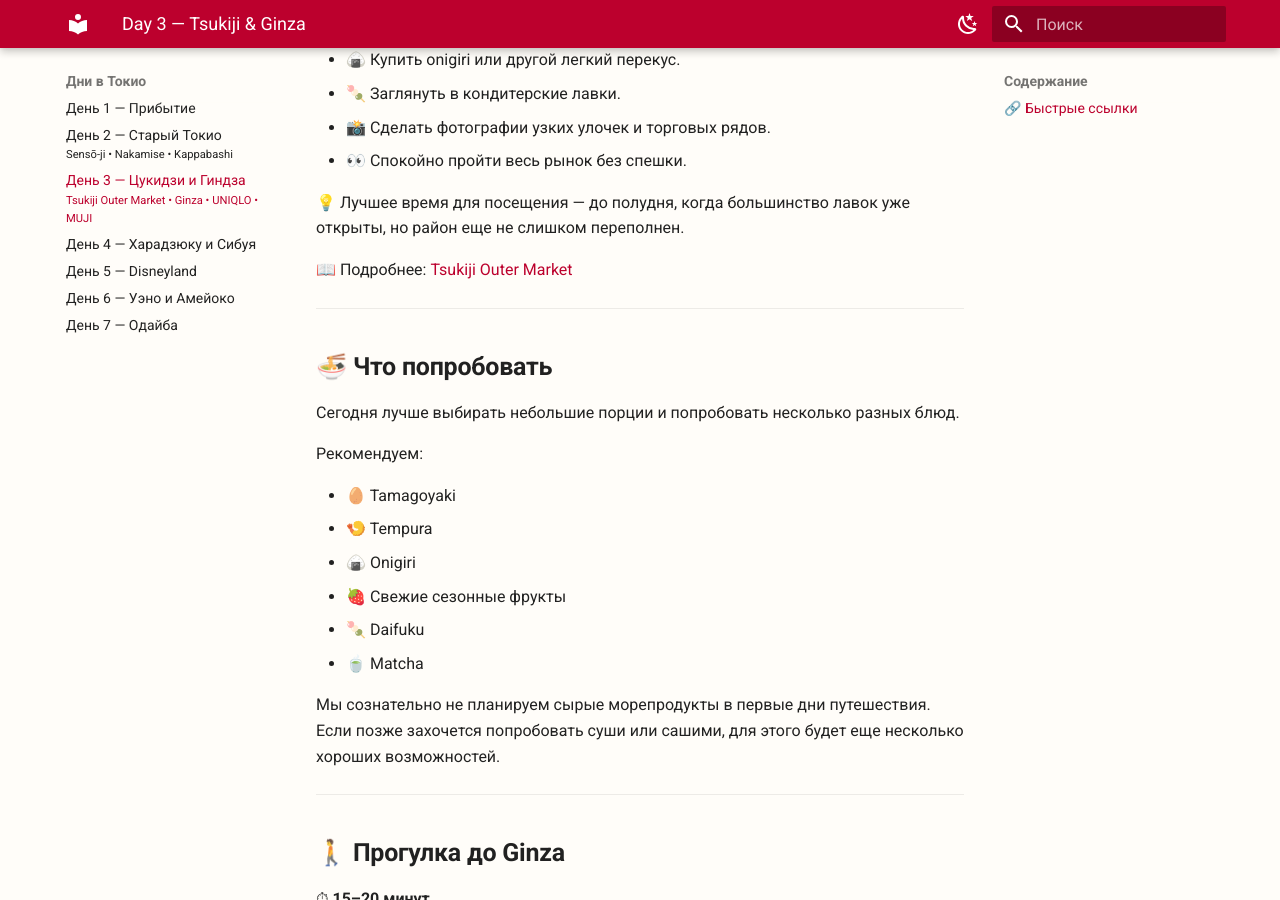
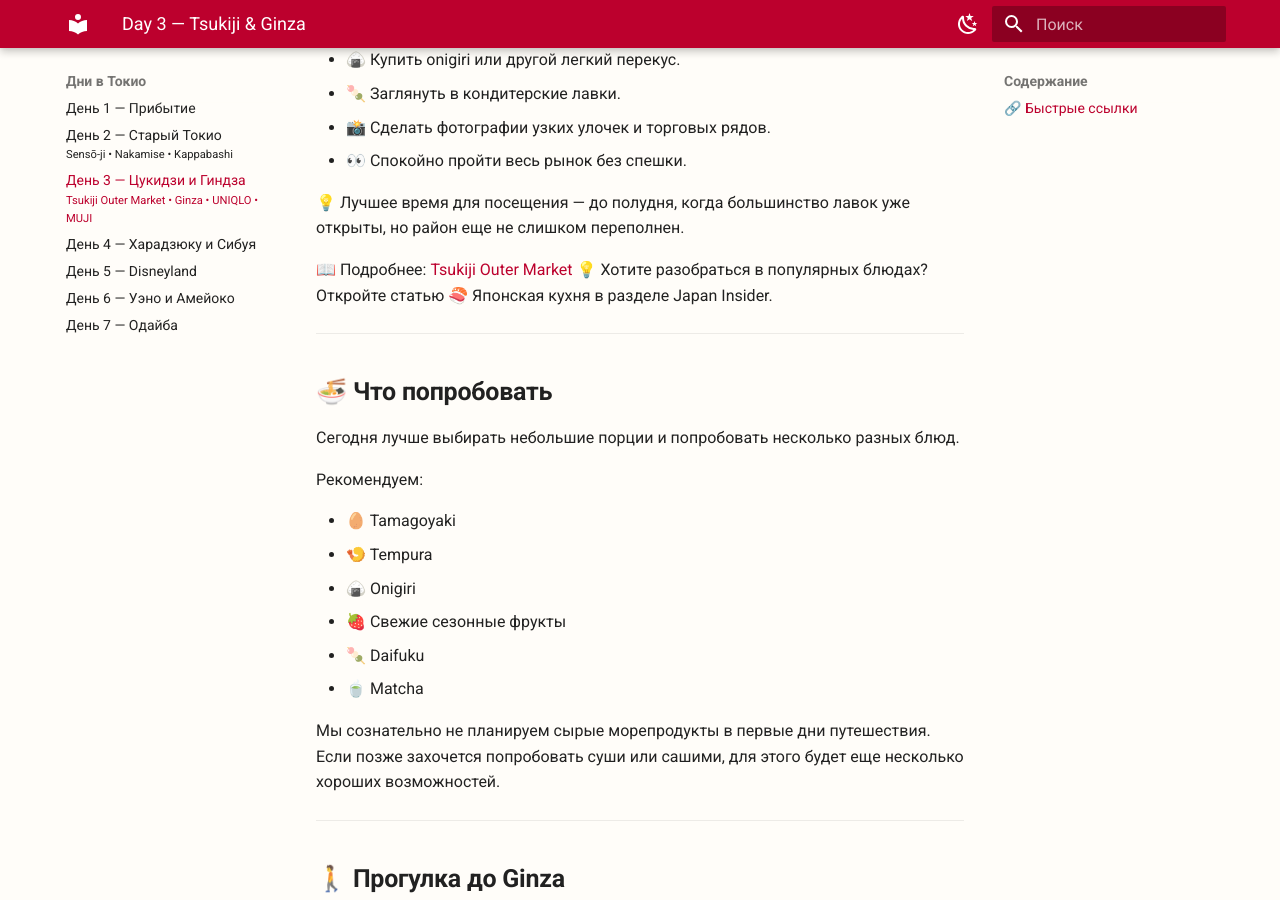
Before and after one commit to nepcuku-shprshty/JP-Trip, an MkDocs documentation site: the page built from docs/day-03-tsukiji-ginza-v2.md, in a window 1280 px wide and 900 px high, scrolled down 4075 px. Built offline with MkDocs 1.6.1 and Material for MkDocs 9.7.7, drawn with Linux system fonts in a browser that asks for light colours.

Commit message:
Update day-03-tsukiji-ginza-v2.md

```diff
--- a/docs/day-03-tsukiji-ginza-v2.md
+++ b/docs/day-03-tsukiji-ginza-v2.md
@@ -136,7 +136,7 @@ premium: true
 💡 Лучшее время для посещения — до полудня, когда большинство лавок уже открыты, но район еще не слишком переполнен.
 
 📖 Подробнее: [Tsukiji Outer Market](day-03-tsukiji-ginza-places.md#tsukiji-outer-market)
-
+💡 Хотите разобраться в популярных блюдах? Откройте статью 🍣 Японская кухня в разделе Japan Insider.
 ---
 
 ## 🍜 Что попробовать
```
